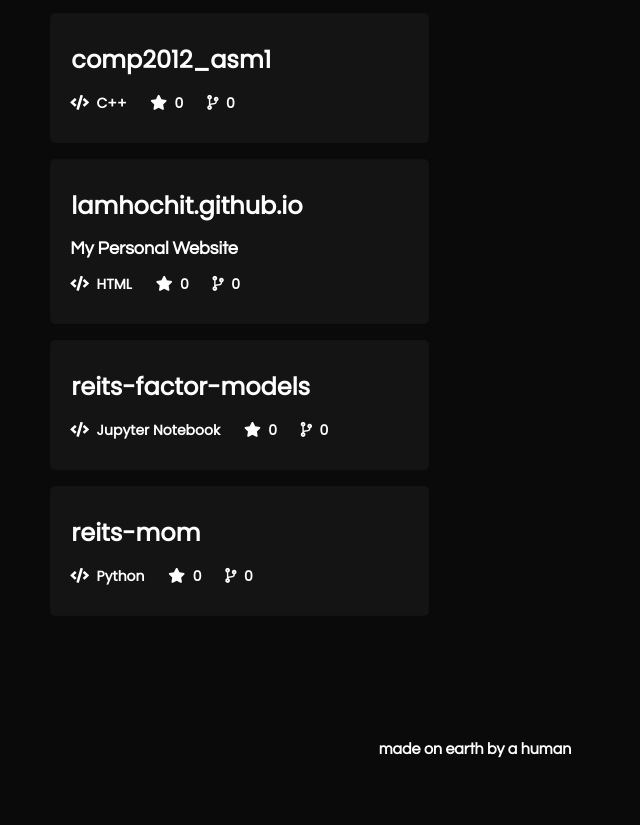
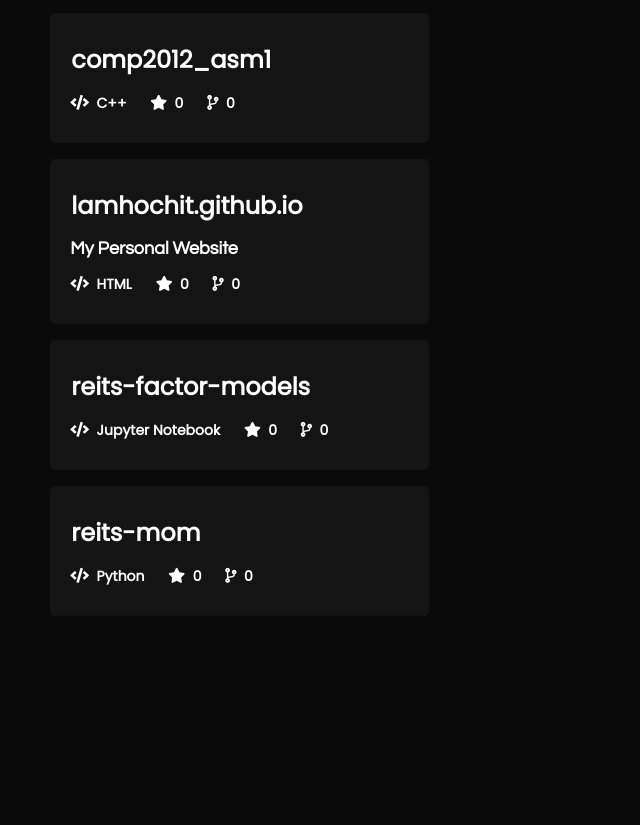
Before and after one commit to lamhochit/lamhochit.github.io, a plain HTML site: page index.html in a window 1280 px wide. Shown: the part 1140-1965 px from the top of the page, without its empty margins (357-997 px from the left). After the commit the page ends 1940 px from the top, so only its background shows below. Drawn offline with nearby package versions, Linux system fonts and the light colour scheme; no server answers; a script that the page names is missing.

Commit message:
Update index.html

```diff
--- a/index.html
+++ b/index.html
@@ -176,7 +176,7 @@
         <div id="blogs"></div>
       </div>
       <div id="footer">
-        <a href="https://github.com/imfunniee" target="_blank">made on earth by a human</a>
+
       </div>
     </div>
     <script type="text/javascript">
```
